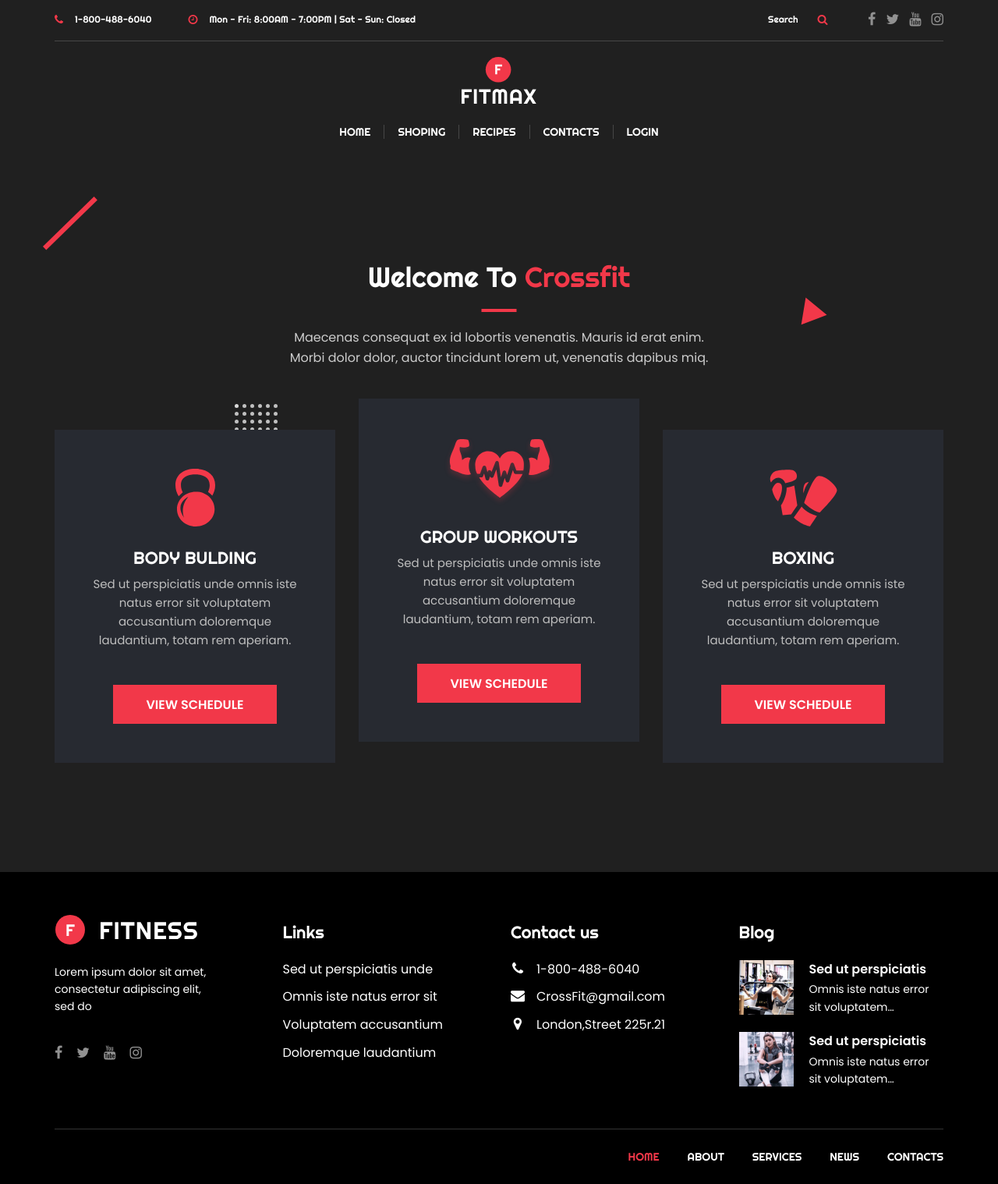
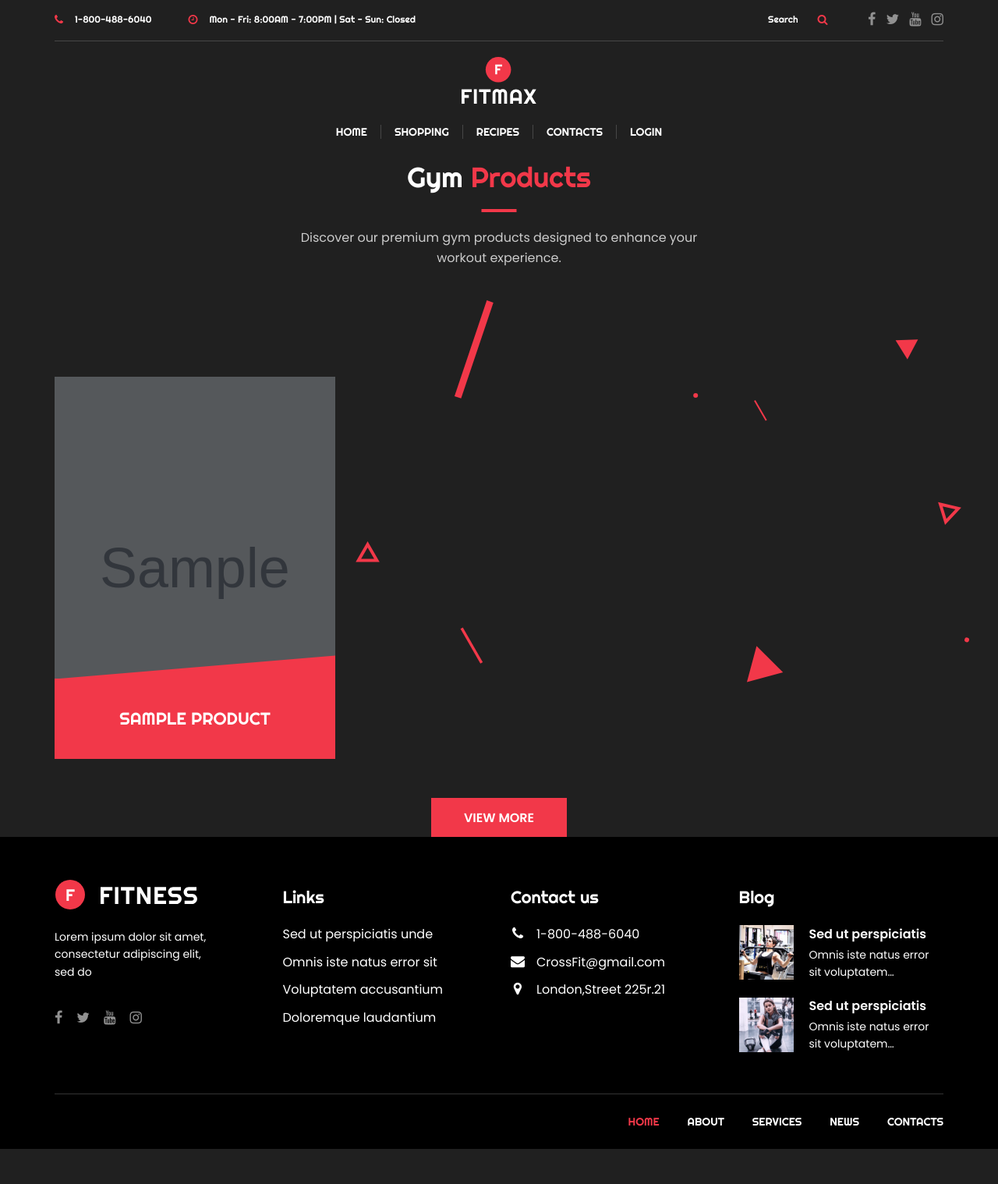
Before and after one commit to om131003/FitnessGuru, a Flask app: page /u_shopping in a window 1280 px wide. Shown: the whole page at 78% size. After the commit the page ends 1473 px from the top, so only its background shows below. Run offline with Flask 3, Linux system fonts and the light colour scheme; tables that the repository leaves empty or names only in its code hold one stand-in row (values such as "Sample post"); grey boxes marked "Sample" are stand-in pictures; some libraries are stand-ins or nearby versions.

Commit message:
adding a page of products for shopping

```diff
--- a/app.py
+++ b/app.py
@@ -786,8 +786,21 @@ def u_contactprocess():
 
 # <===================USER SHOPPING==================>
 @app.route("/u_shopping")
-def u_shoping():
-    return render_template("user/u_shopping.html")
+def u_shopping():
+    cursor = conn.cursor()
+    query = "SELECT * FROM table_product"
+    cursor.execute(query)
+    data=cursor.fetchall()
+    return render_template("user/u_shopping.html",data=data)
+
+@app.route("/u_productinfo/<int:product_id>")
+def u_productinfo(product_id):
+    cursor = conn.cursor()
+    query = "SELECT * FROM table_product WHERE product_id=%s"
+    val=(product_id,)
+    cursor.execute(query,val)
+    data = cursor.fetchall()
+    return render_template("user/u_productinfo.html",data=data)
 
 
 # <===================USER EXERCISE==================>
@@ -856,7 +869,7 @@ def u_recieps():
 def u_recipesteps(diet_id):
     cursor=conn.cursor()
     query = "SELECT t.diet_id,d.dp_recipename,d.dp_image, t.st_description,t.st_ingredients FROM table_recipesteps t JOIN tbl_dietplans d ON t.diet_id = d.diet_id WHERE t.diet_id = %s;"
-    cursor.execute(query,diet_id)
+    cursor.execute(query,(diet_id,))
     data=cursor.fetchall()
     return render_template("user/u_recipesteps.html", data=data)
 
--- a/templates/user/u_dashboard.html
+++ b/templates/user/u_dashboard.html
@@ -98,7 +98,7 @@
 				</div>
 				<div class="col-md-4 crossfit-col">
 					<div class="crossfit-item">
-						<img class="rx-lazy" src="/static/user/assets/img/placeholder-all.png" data-src="/static/user/assets/img/serv-3.svg" alt="img">
+						<img class="rx-lazy" src="/static/user/assets/img/fooddd.png" data-src="/static/user/assets/img/fooddd.png" alt="img" style="width: 160px;">
 						<h3>RECIPES</h3>
 						<p>Simple recipes, powerful nutrition.</p>
 						<a class="btn" href="{{url_for('u_recieps')}}">view Schedule</a>
--- a/templates/user/u_layout.html
+++ b/templates/user/u_layout.html
@@ -54,16 +54,16 @@
 		<div class="header-menu">
 			<div class="container">
 				<div class="header-logo">
-					<a href="index-2.html" class="logo"><img src="/static/user/assets/img/logo.svg" alt="logo"></a>
+					<a href="{{ url_for('u_dashboard') }}" class="logo"><img src="/static/user/assets/img/logo.svg" alt="logo"></a>
 				</div>
 				<nav class="nav-menu">
 					<ul class="nav-list">
 						<li class="dropdown">
-							<a href="u_dashboard">Home </a>
+							<a href="{{ url_for('u_dashboard') }}">Home </a>
 
 						</li>
-						<li><a href="u_shopping">Shoping</a></li>
-						<li><a href="services.html">Recipes</a></li>
+						<li><a href="{{ url_for('u_shopping')}}">Shopping</a></li>
+						<li><a href="{{ url_for('u_recieps')}}">Recipes</a></li>
 						<!-- <li class="dropdown">
 							<a href="#">Pages <i class="fa fa-caret-down"></i></a>
 							<ul>
@@ -71,7 +71,7 @@
 								<li><a href="trainer.html">Trainer</a></li>
 							</ul>
 						</li> -->
-						<li><a href="u_contact">Contacts</a></li>
+						<li><a href="{{ url_for('u_contact')}}">Contacts</a></li>
 						{% if(session.u_id==null): %}
 
 						<li><a href="/u_login">Login</a></li>
--- a/templates/user/u_recipesteps.html
+++ b/templates/user/u_recipesteps.html
@@ -22,12 +22,12 @@
 			<!-- LEFT SIDE (EXPLANATION) -->
 			<div class="col-md-7 about-info-cover">
 
-				<h4>Ingredients:</h4>
+				<h3>Ingredients:</h3>
 				<p>{{j[4]}}</p>
 
 				<br>
 
-				<h4>Steps:</h4>
+				<h3>Steps:</h3>
 				<p>{{j[3]}}</p>
 
 			</div>
--- a/templates/user/u_shopping.html
+++ b/templates/user/u_shopping.html
@@ -1,42 +1,36 @@
 {% extends "user/u_layout.html" %}
 
 {% block content %}
-<!-- ================ S-CROSSFIT ================ -->
-	<section class="s-crossfit">
+<!-- =========== FITNESS-OUR-PROGRAM =========== -->
+	<section class="fitness-our-program" style="background-image: url(/static/user/assets/img/bg-best.svg);">
+		<span class="section-title-bg"></span>
 		<div class="container">
-			<img src="/static/user/assets/img/placeholder-all.png" data-src="/static/user/assets/img/group-circle-2.svg" alt="img" class="crossfit-icon-1 rx-lazy">
-			<img src="/static/user/assets/img/placeholder-all.png" data-src="/static/user/assets/img/line-red-1.svg" alt="img" class="crossfit-icon-2 rx-lazy">
-			<img src="/static/user/assets/img/placeholder-all.png" data-src="/static/user/assets/img/tringle-about-top.svg" alt="img" class="crossfit-icon-3 rx-lazy">
-			<h2 class="title-decor">Welcome To <span>Crossfit</span></h2>
-			<p class="slogan">Maecenas consequat ex id lobortis venenatis. Mauris id erat enim. Morbi dolor dolor, auctor tincidunt lorem ut, venenatis dapibus miq.</p>
+			<h2 class="title-decor">Gym <span>Products</span></h2>
+			<p class="slogan">Discover our premium gym products designed to enhance your workout experience.</p>
 			<div class="row">
-				<div class="col-md-4 crossfit-col">
-					<div class="crossfit-item">
-						<img class="rx-lazy" src="/static/user/assets/img/placeholder-all.png" data-src="/static/user/assets/img/serv-1.svg" alt="img">
-						<h3>body bulding</h3>
-						<p>Sed ut perspiciatis unde omnis iste natus error sit voluptatem accusantium doloremque laudantium, totam rem aperiam.</p>
-						<a class="btn" href="program.html">view Schedule</a>
+				{% for j in data %}
+				<div class="col-sm-4 fitness-program-col">
+					<div class="fitness-program-item">
+						<div class="fitness-program-item-front" style="background-image: url('/{{ j[4].replace('product_img', 'product_img/') }}');">
+							<div class="fitness-program-item-inner">
+
+								<h3>{{j[1]}}</h3>
+							</div>
+						</div>
+						<div class="fitness-program-item-back" style="background-image: url('/{{ j[4].replace('product_img', 'product_img/') }}');">
+							<a href="{{url_for('u_productinfo', product_id=j[0])}}" class="fitness-program-item-inner">
+
+								<h3>{{j[1]}}</h3>
+							</a>
+						</div>
 					</div>
 				</div>
-				<div class="col-md-4 crossfit-col">
-					<div class="crossfit-item">
-						<img class="rx-lazy" src="/static/user/assets/img/placeholder-all.png" data-src="/static/user/assets/img/serv-2.svg" alt="img">
-						<h3>group workouts</h3>
-						<p>Sed ut perspiciatis unde omnis iste natus error sit voluptatem accusantium doloremque laudantium, totam rem aperiam.</p>
-						<a class="btn" href="program.html">view Schedule</a>
-					</div>
-				</div>
-				<div class="col-md-4 crossfit-col">
-					<div class="crossfit-item">
-						<img class="rx-lazy" src="/static/user/assets/img/placeholder-all.png" data-src="/static/user/assets/img/serv-3.svg" alt="img">
-						<h3>boxing</h3>
-						<p>Sed ut perspiciatis unde omnis iste natus error sit voluptatem accusantium doloremque laudantium, totam rem aperiam.</p>
-						<a class="btn" href="program.html">view Schedule</a>
-					</div>
-				</div>
+				{% endfor %}
 			</div>
+			<a href="program.html" class="btn">view more</a>
 		</div>
 	</section>
-	<!-- ============== S-CROSSFIT END ============== -->
+	<!-- ========= FITNESS-OUR-PROGRAM END ========= -->
+
 
 {% endblock %}
```
Also changed, not shown: templates/user/u_addtocart.html (added, +7 -0 lines), templates/user/u_productinfo.html (added, +86 -0 lines), static/product_img/SnapInsta.to_566689287_17903008068276565_262734537171329384_n.jpg (added), static/user/assets/img/fooddd.png (added).
